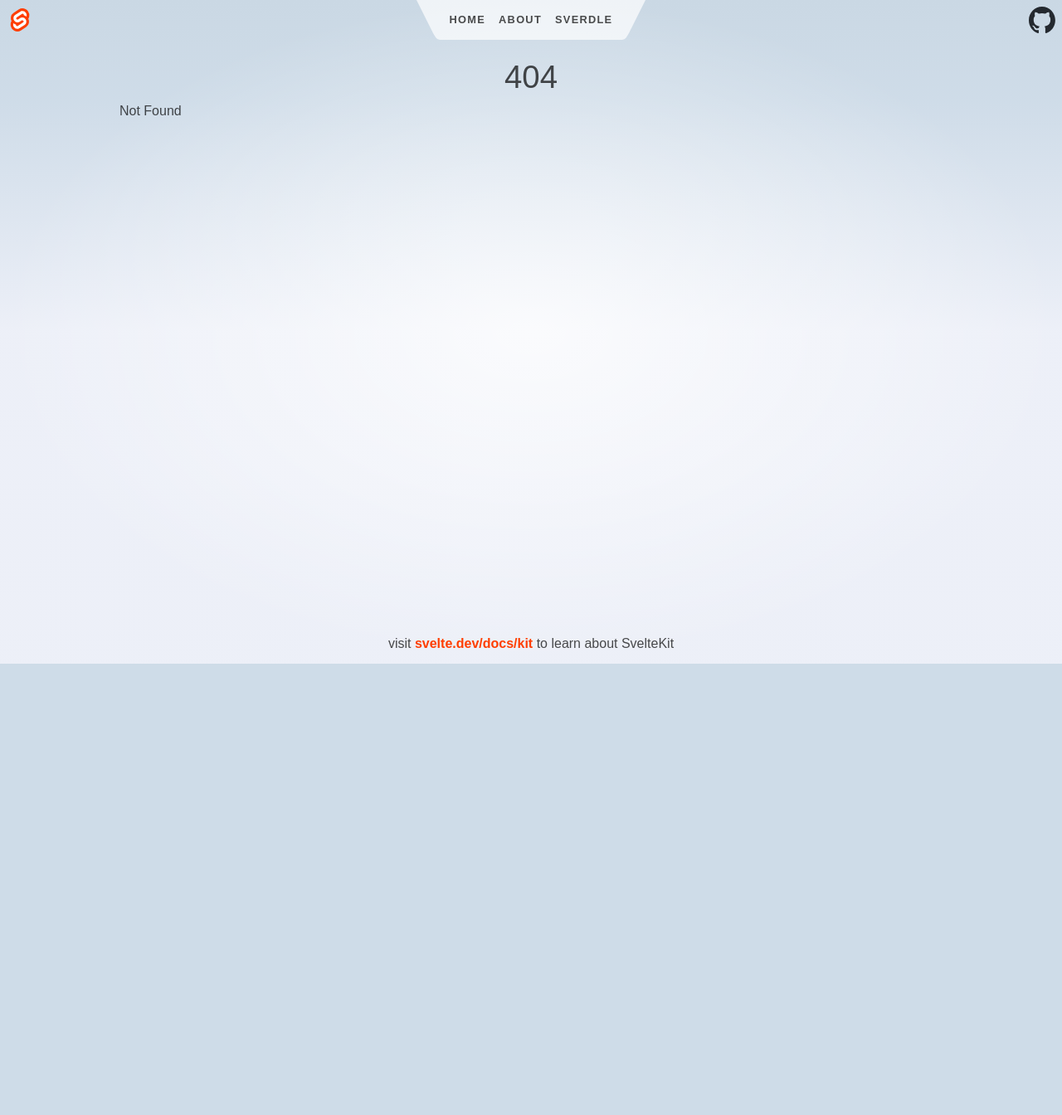
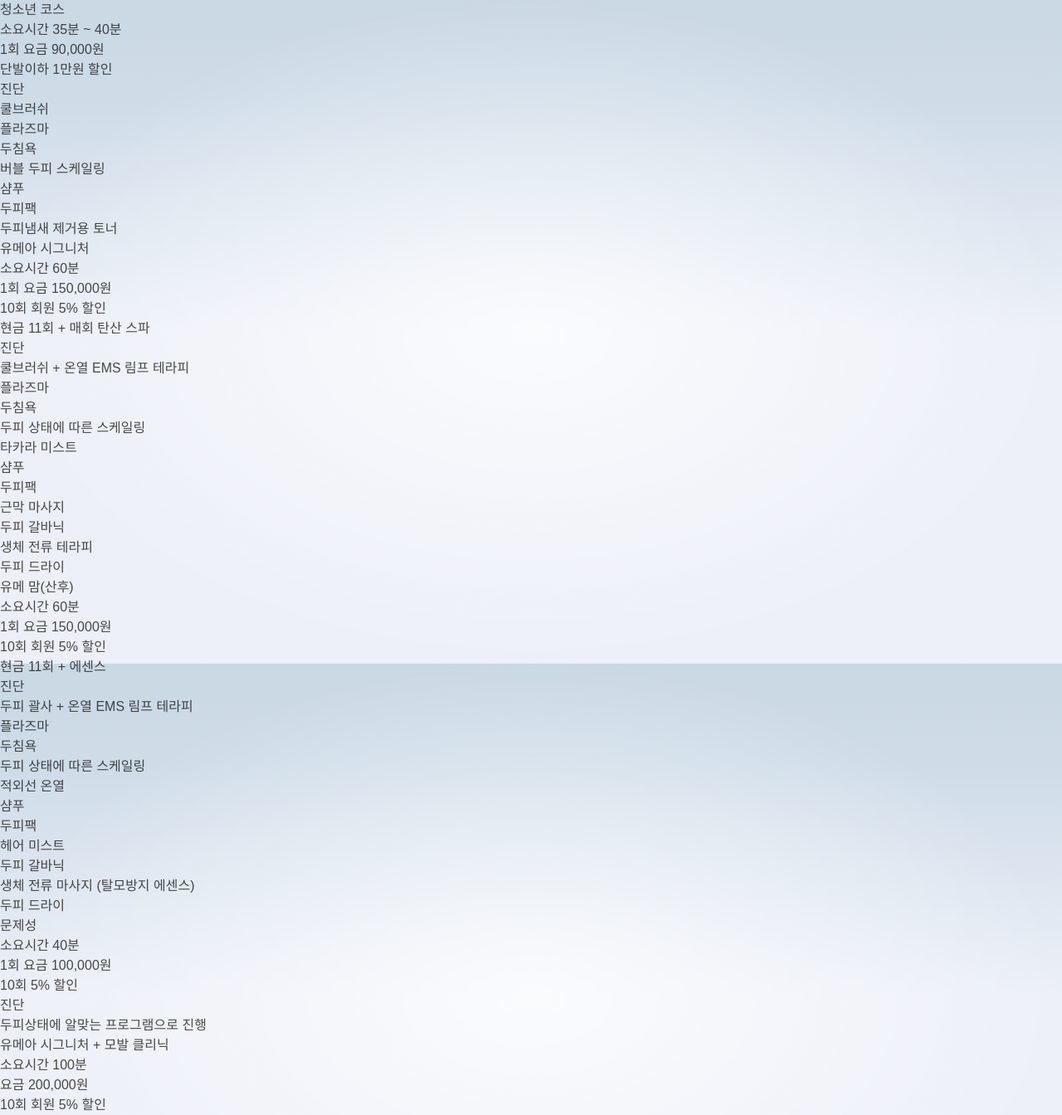
Before and after one commit to yiminwook/yumea, a SvelteKit app: page /menu in a window 1280 px wide. Before the commit this address had no page. Shown: the whole page at 83% size. Before the commit the page ends 800 px from the top, so only its background shows below. Built offline with nearby package versions, Linux system fonts and the light colour scheme.

Commit message:
Add: 메뉴정보 추가

```diff
--- a/src/routes/+layout.svelte
+++ b/src/routes/+layout.svelte
@@ -5,53 +5,20 @@
 	let { children } = $props();
 </script>
 
+<svelte:head>
+	<title>Yumea | 유메아</title>
+	<meta name="description" content="꿈을  꾸는 곳 , 유메아에서  하루의 피로를 내려 놓으세요 " />
+</svelte:head>
+
 <div class="app">
-	<Header />
+	<!-- <Header /> -->
 
 	<main>
 		{@render children()}
 	</main>
 
-	<footer>
-		<p>
-			visit <a href="https://svelte.dev/docs/kit">svelte.dev/docs/kit</a> to learn about SvelteKit
-		</p>
-	</footer>
+	<!-- <footer></footer> -->
 </div>
 
 <style>
-	.app {
-		display: flex;
-		flex-direction: column;
-		min-height: 100vh;
-	}
-
-	main {
-		flex: 1;
-		display: flex;
-		flex-direction: column;
-		padding: 1rem;
-		width: 100%;
-		max-width: 64rem;
-		margin: 0 auto;
-		box-sizing: border-box;
-	}
-
-	footer {
-		display: flex;
-		flex-direction: column;
-		justify-content: center;
-		align-items: center;
-		padding: 12px;
-	}
-
-	footer a {
-		font-weight: bold;
-	}
-
-	@media (min-width: 480px) {
-		footer {
-			padding: 12px 0;
-		}
-	}
 </style>
--- a/src/routes/+page.svelte
+++ b/src/routes/+page.svelte
@@ -1,59 +1,11 @@
 <script lang="ts">
-	import Counter from './Counter.svelte';
-	import welcome from '$lib/images/svelte-welcome.webp';
-	import welcomeFallback from '$lib/images/svelte-welcome.png';
+	// import Counter from './Counter.svelte';
+	// import welcome from '$lib/images/svelte-welcome.webp';
+	// import welcomeFallback from '$lib/images/svelte-welcome.png';
 </script>
 
-<svelte:head>
-	<title>Home</title>
-	<meta name="description" content="Svelte demo app" />
-</svelte:head>
-
 <section>
-	<h1>
-		<span class="welcome">
-			<picture>
-				<source srcset={welcome} type="image/webp" />
-				<img src={welcomeFallback} alt="Welcome" />
-			</picture>
-		</span>
-
-		to your new<br />SvelteKit app
-	</h1>
-
-	<h2>
-		try editing <strong>src/routes/+page.svelte</strong>
-	</h2>
-
-	<Counter />
+	<div>index</div>
 </section>
 
-<style>
-	section {
-		display: flex;
-		flex-direction: column;
-		justify-content: center;
-		align-items: center;
-		flex: 0.6;
-	}
-
-	h1 {
-		width: 100%;
-	}
-
-	.welcome {
-		display: block;
-		position: relative;
-		width: 100%;
-		height: 0;
-		padding: 0 0 calc(100% * 495 / 2048) 0;
-	}
-
-	.welcome img {
-		position: absolute;
-		width: 100%;
-		height: 100%;
-		top: 0;
-		display: block;
-	}
-</style>
+<style></style>
--- /dev/null
+++ b/src/routes/menu/+page.svelte
@@ -0,0 +1,99 @@
+<script lang="ts">
+	// import Counter from './Counter.svelte';
+	// import welcome from '$lib/images/svelte-welcome.webp';
+	// import welcomeFallback from '$lib/images/svelte-welcome.png';
+</script>
+
+<svelte:head>
+	<title>Yumea | 유메아</title>
+	<meta name="description" content="꿈을  꾸는 곳 , 유메아에서  하루의 피로를 내려 놓으세요 " />
+</svelte:head>
+
+<section>
+	<div>
+		<h3>청소년 코스</h3>
+		<p>소요시간 35분 ~ 40분</p>
+		<p>1회 요금 90,000원</p>
+		<p>단발이하 1만원 할인</p>
+
+		<ol>
+			<ol>
+				<li>진단</li>
+				<li>쿨브러쉬</li>
+				<li>플라즈마</li>
+				<li>두침욕</li>
+				<li>버블 두피 스케일링</li>
+				<li>샴푸</li>
+				<li>두피팩</li>
+				<li>두피냄새 제거용 토너</li>
+			</ol>
+		</ol>
+	</div>
+
+	<div>
+		<h3>유메아 시그니처</h3>
+		<p>소요시간 60분</p>
+		<p>1회 요금 150,000원</p>
+		<p>10회 회원 5% 할인</p>
+		<p>현금 11회 + 매회 탄산 스파</p>
+
+		<ol>
+			<li>진단</li>
+			<li>쿨브러쉬 + 온열 EMS 림프 테라피</li>
+			<li>플라즈마</li>
+			<li>두침욕</li>
+			<li>두피 상태에 따른 스케일링</li>
+			<li>타카라 미스트</li>
+			<li>샴푸</li>
+			<li>두피팩</li>
+			<li>근막 마사지</li>
+			<li>두피 갈바닉</li>
+			<li>생체 전류 테라피</li>
+			<li>두피 드라이</li>
+		</ol>
+	</div>
+
+	<div>
+		<h3>유메 맘(산후)</h3>
+		<p>소요시간 60분</p>
+		<p>1회 요금 150,000원</p>
+		<p>10회 회원 5% 할인</p>
+		<p>현금 11회 + 에센스</p>
+
+		<ol>
+			<li>진단</li>
+			<li>두피 괄사 + 온열 EMS 림프 테라피</li>
+			<li>플라즈마</li>
+			<li>두침욕</li>
+			<li>두피 상태에 따른 스케일링</li>
+			<li>적외선 온열</li>
+			<li>샴푸</li>
+			<li>두피팩</li>
+			<li>헤어 미스트</li>
+			<li>두피 갈바닉</li>
+			<li>생체 전류 마사지 (탈모방지 에센스)</li>
+			<li>두피 드라이</li>
+		</ol>
+	</div>
+
+	<div>
+		<h3>문제성</h3>
+		<p>소요시간 40분</p>
+		<p>1회 요금 100,000원</p>
+		<p>10회 5% 할인</p>
+
+		<ol>
+			<li>진단</li>
+			<li>두피상태에 알맞는 프로그램으로 진행</li>
+		</ol>
+	</div>
+
+	<div>
+		<h3>유메아 시그니처 + 모발 클리닉</h3>
+		<p>소요시간 100분</p>
+		<p>요금 200,000원</p>
+		<p>10회 회원 5% 할인</p>
+	</div>
+</section>
+
+<style></style>
--- a/vite.config.ts
+++ b/vite.config.ts
@@ -5,6 +5,10 @@ import { sveltekit } from '@sveltejs/kit/vite';
 
 export default defineConfig({
 	plugins: [tailwindcss(), sveltekit(), devtoolsJson()],
+	server: {
+		host: '0.0.0.0',
+		port: 3000
+	},
 	test: {
 		expect: { requireAssertions: true },
 		projects: [
```
